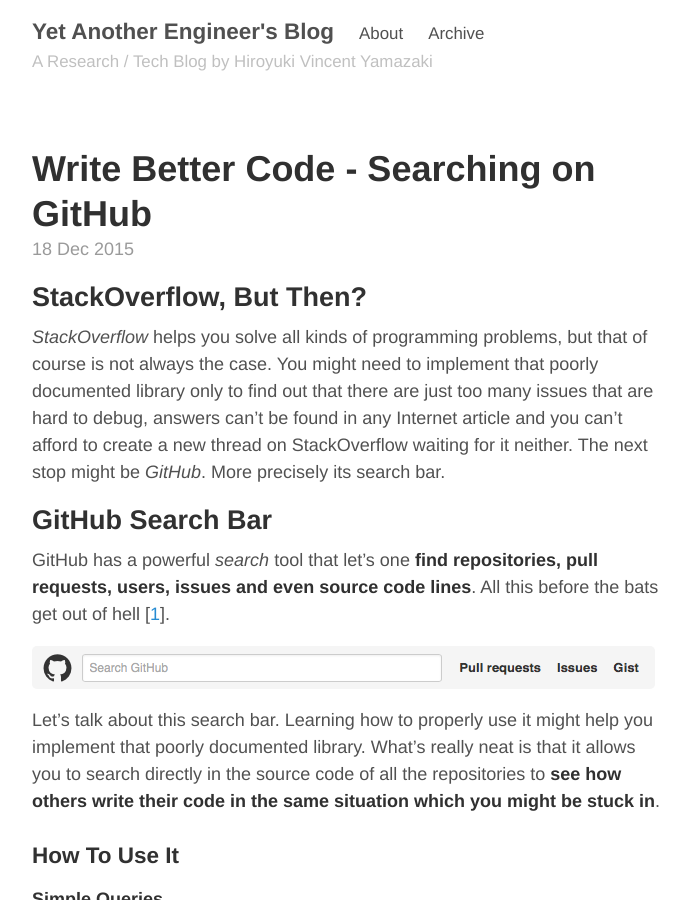
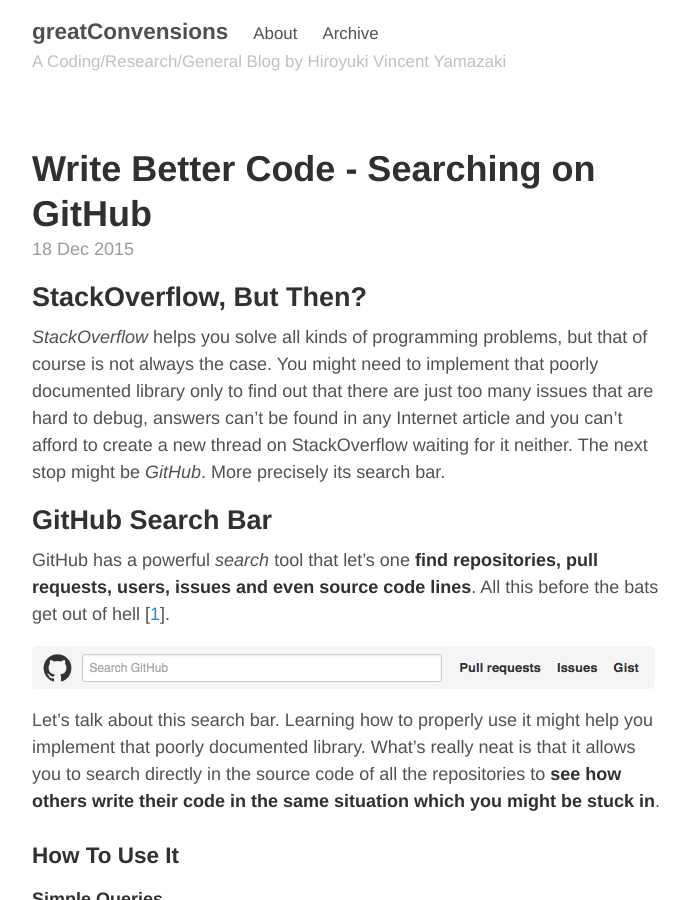
Before and after one commit to hvy/hvy.github.io, a Jekyll site: the page built from index.html, in a window 1280 px wide and 900 px high. Shown: the whole window, without its empty margins (293-982 px from the left). Built offline with Jekyll 4.4.1, drawn with Linux system fonts in a browser that asks for light colours; the list of posts is cut into pages by our own code.

Commit message:
Changed the title of the blog

```diff
--- a/_config.yml
+++ b/_config.yml
@@ -9,8 +9,8 @@ pages_list:
   Archive: '/archive'
 
 # Setup
-title:               Yet Another Engineer's Blog
-tagline:             A Research / Tech Blog by Hiroyuki Vincent Yamazaki
+title:               greatConvensions
+tagline:             A Coding/Research/General Blog by Hiroyuki Vincent Yamazaki
 url:                 https://hvy.github.io
 baseurl:             ""
 
```
